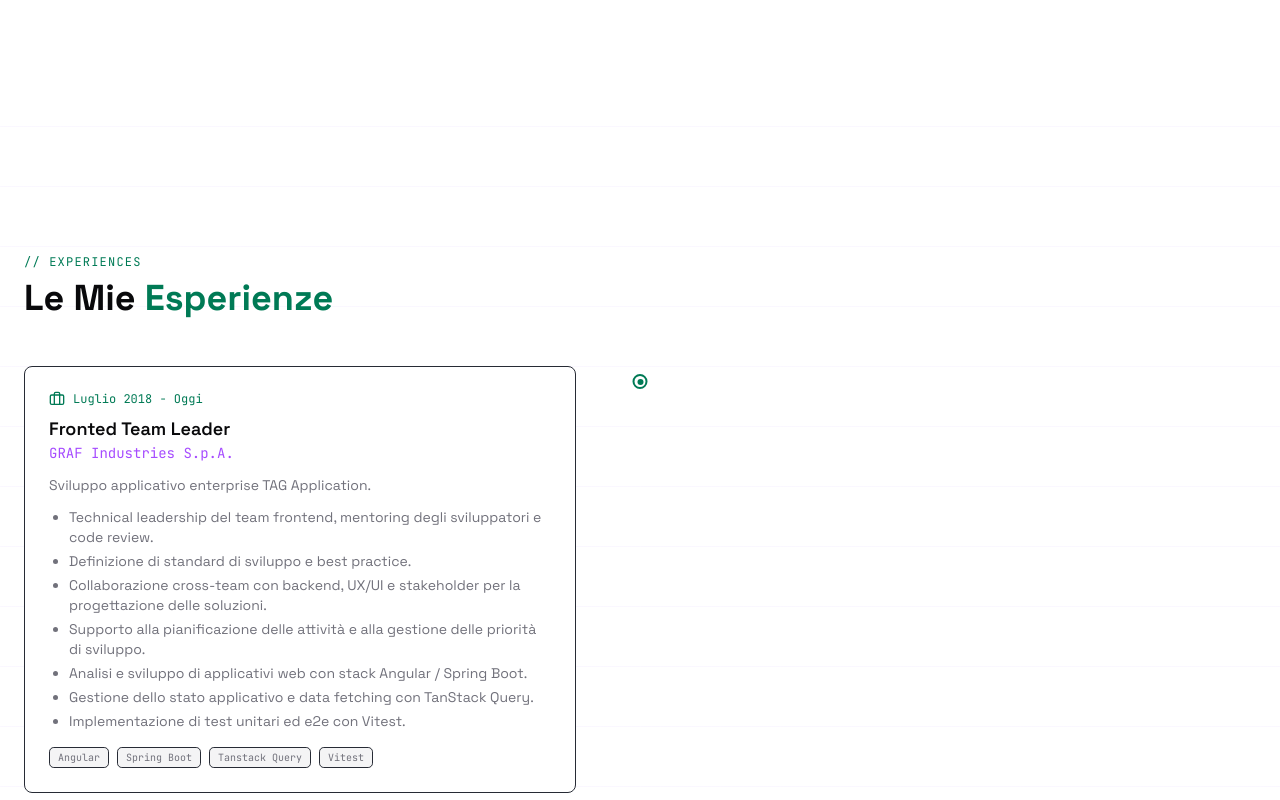
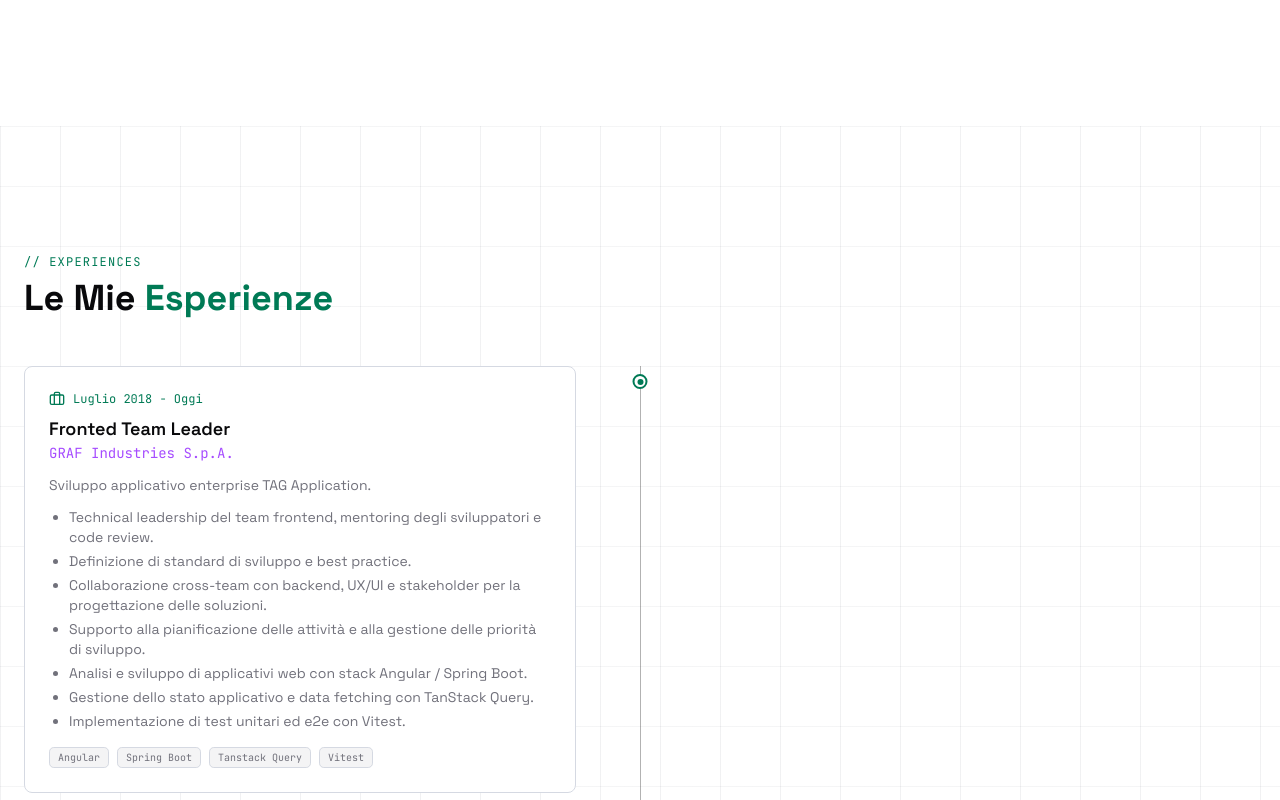
Before and after one commit to antonionesta/portfolio, a Next.js app: page / in a window 1280 px wide. Shown: the part 1360-2160 px from the top of the page. Built offline with nearby package versions, Linux system fonts and the light colour scheme.

Commit message:
Gestione dark mode

```diff
--- a/src/app/globals.css
+++ b/src/app/globals.css
@@ -25,8 +25,8 @@
   --accent: hsl(270 100% 65%);
   --accent-foreground: hsl(210 20% 95%);
   --destructive: oklch(0.577 0.245 27.325);
-  --border: hsl(220 16% 18%);
-  --input: hsl(220 16% 18%);
+  --border: hsl(220 18% 86%);
+  --input: hsl(220 18% 86%);
   --ring: oklch(0.705 0.015 286.067);
   --chart-1: oklch(0.845 0.143 164.978);
   --chart-2: oklch(0.696 0.17 162.48);
@@ -98,23 +98,23 @@
   position: fixed;
   inset: 0;
   pointer-events: none;
-  background-image: radial-gradient(rgba(255, 255, 255, 0.04) 1px, transparent 0), radial-gradient(rgba(255, 255, 255, 0.03) 1px, transparent 0);
+  background-image: radial-gradient(rgba(15, 23, 42, 0.045) 1px, transparent 0), radial-gradient(rgba(15, 23, 42, 0.03) 1px, transparent 0);
   background-position: 0 0, 10px 10px;
   background-size: 3px 3px;
-  opacity: 0.25;
-  mix-blend-mode: screen;
+  opacity: 0.2;
+  mix-blend-mode: multiply;
 }
 
 .grid-bg {
   background-image:
     linear-gradient(
       to right,
-      rgba(255, 255, 255, 0.05) 1px,
+      rgba(15, 23, 42, 0.06) 1px,
       transparent 1px
     ),
     linear-gradient(
       to bottom,
-      rgba(160, 107, 255, 0.05) 1px,
+      rgba(15, 23, 42, 0.045) 1px,
       transparent 1px
     );
   background-size: 60px 60px;
@@ -178,6 +178,26 @@ code, .font-mono {
   --sidebar-ring: oklch(0.552 0.016 285.938);
 }
 
+.dark .noise::before {
+  background-image: radial-gradient(rgba(255, 255, 255, 0.04) 1px, transparent 0), radial-gradient(rgba(255, 255, 255, 0.03) 1px, transparent 0);
+  opacity: 0.25;
+  mix-blend-mode: screen;
+}
+
+.dark .grid-bg {
+  background-image:
+    linear-gradient(
+      to right,
+      rgba(255, 255, 255, 0.05) 1px,
+      transparent 1px
+    ),
+    linear-gradient(
+      to bottom,
+      rgba(160, 107, 255, 0.05) 1px,
+      transparent 1px
+    );
+}
+
 /* Neon glow utilities */
 .neon-text {
   text-shadow: 0 0 10px var(--color-neon-glow) / 0.6, 0 0 40px var(--color-neon-glow) / 0.3;
--- a/src/components/experience-section.tsx
+++ b/src/components/experience-section.tsx
@@ -25,7 +25,7 @@ export function ExperienceSection({ experiences }: { experiences: PortfolioConte
 
         <div className="relative">
           {/* Timeline line */}
-          <div className="absolute left-4.75 top-0 bottom-0 w-px bg-white/30 md:left-1/2" />
+          <div className="absolute left-4.75 top-0 bottom-0 w-px bg-black/30 dark:bg-white/30 md:left-1/2" />
 
           {experiences.map((exp, i) => (
             <motion.div
```
